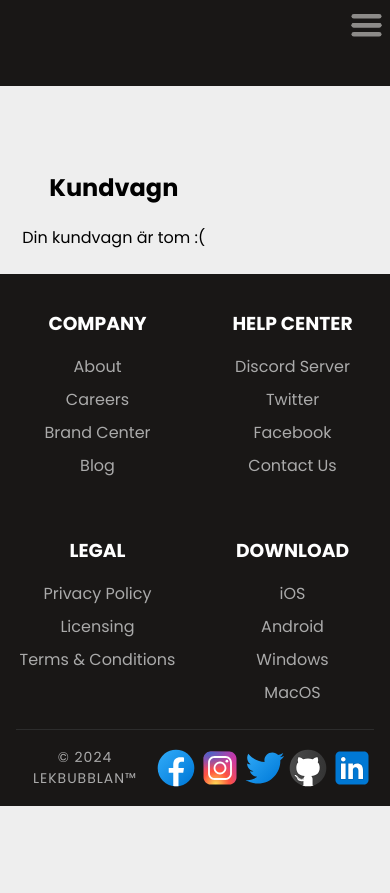
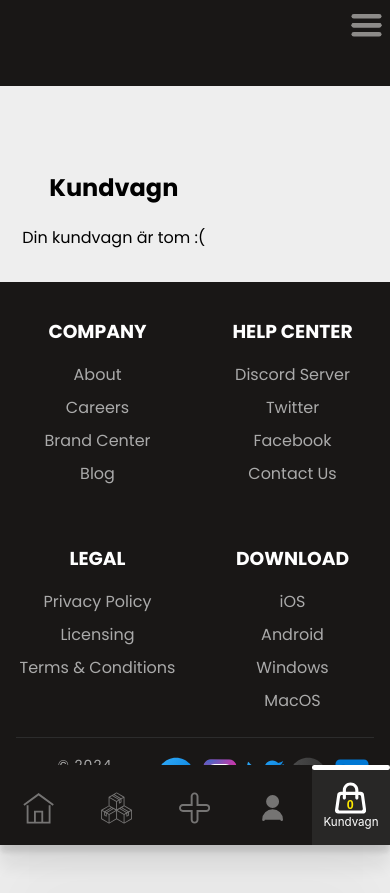
Before and after one commit to Kevin-Krantz/Ecommerce-Front, a Next.js app: page /cart in a window 390 px wide. Built offline with nearby package versions, Linux system fonts and the light colour scheme.

Commit message:
style(Cart Page): Enhance responsiveness for mobile view and added MobileFooter

```diff
--- a/app/cart/page.tsx
+++ b/app/cart/page.tsx
@@ -14,6 +14,7 @@ import checkout from "../actions/checkout";
 import { useRouter, useSearchParams } from "next/navigation";
 import WhiteBox from "../components/WhiteBox";
 import Footer from "../components/Footer";
+import MobileFooter from "../components/MobileFooter";
 
 export default function CartPage() {
   const router = useRouter();
@@ -80,6 +81,7 @@ export default function CartPage() {
             </WhiteBox>
           </ColumnsWrapper>
         </Center>
+        <MobileFooter />
         <Footer />
       </>
     );
@@ -214,6 +216,7 @@ export default function CartPage() {
           )}
         </ColumnsWrapper>
       </Center>
+      <MobileFooter />
       <Footer />
     </>
   );
@@ -224,6 +227,10 @@ const ColumnsWrapper = styled.div`
   grid-template-columns: 1.3fr 0.7fr;
   gap: 40px;
   margin-top: 40px;
+
+  @media only screen and (max-width: 600px) {
+    margin-bottom: 8px;
+  }
 `;
 
 const ProductInfoCell = styled.td`
```
